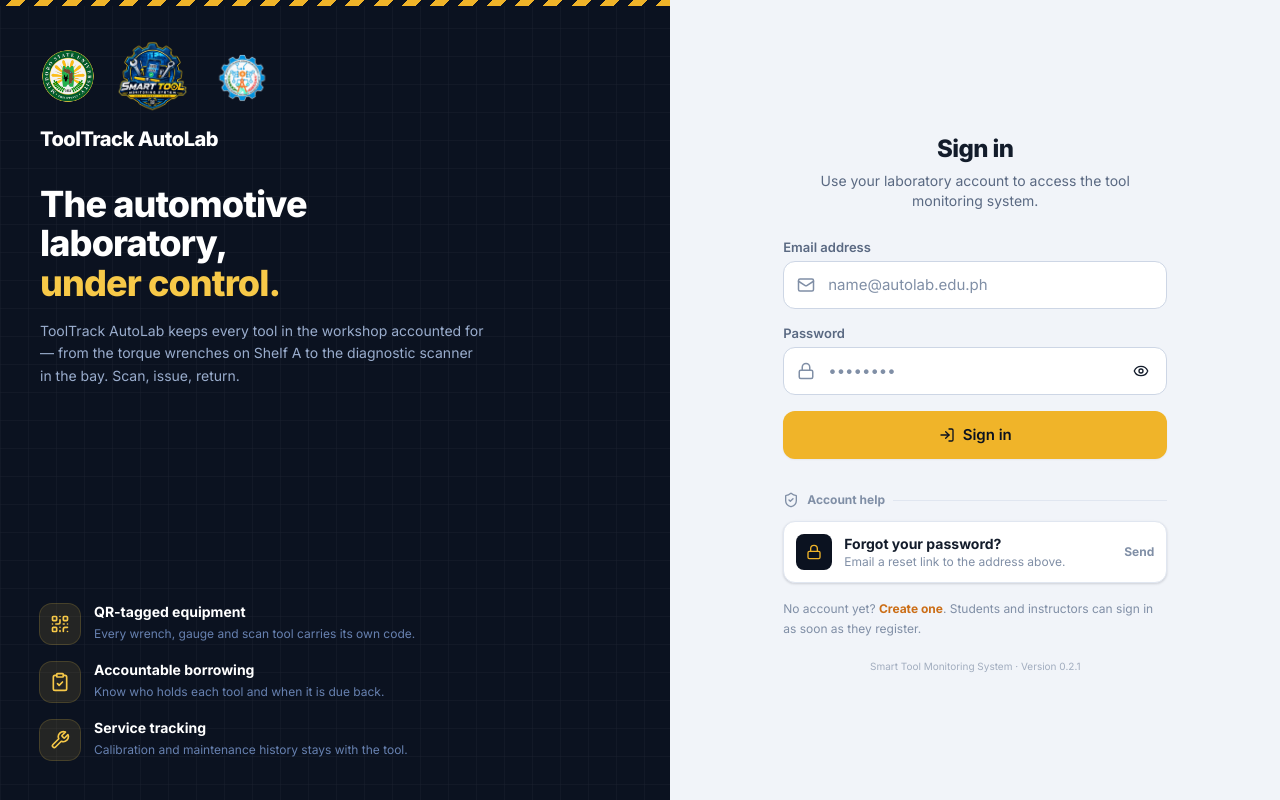
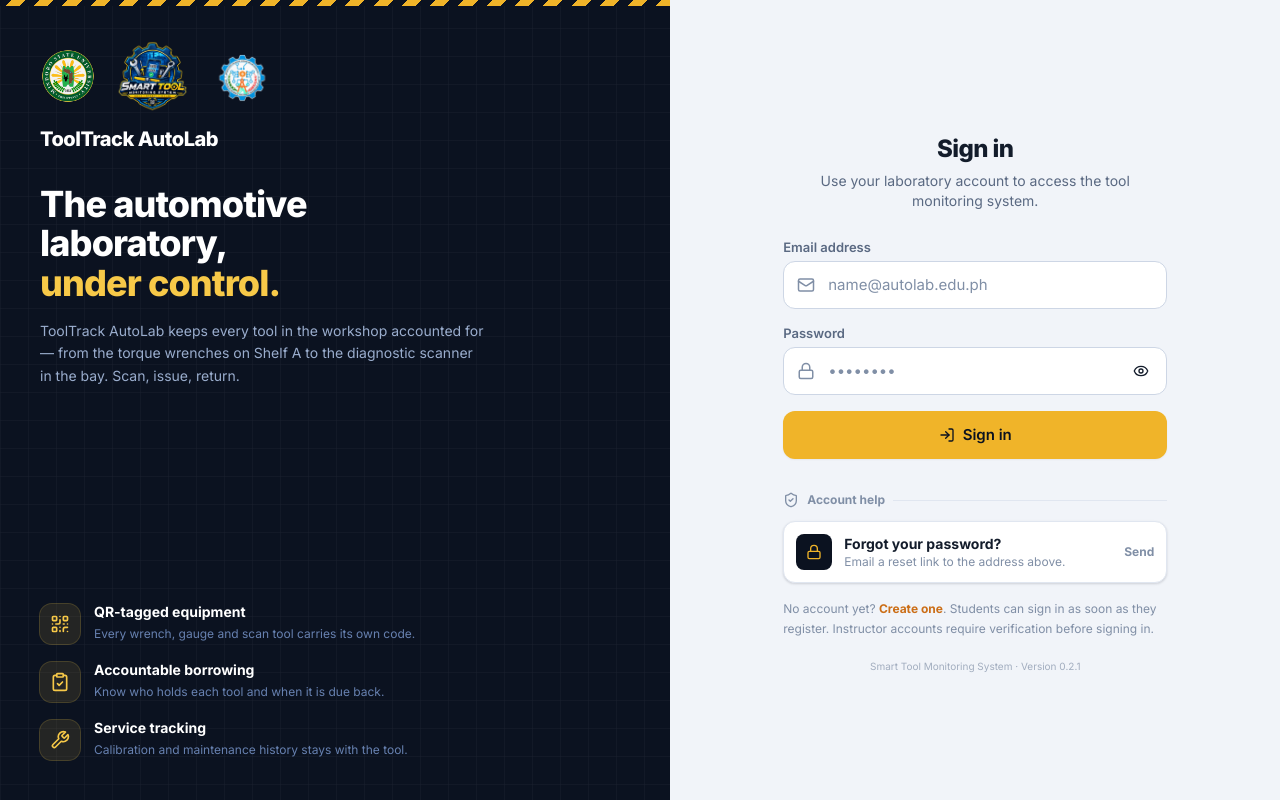
Before and after one commit to codewithryry/AutoTrack, a React (Vite) app: page /login in a window 1280 px wide. Built offline with nearby package versions, Linux system fonts and the light colour scheme; no server answers.

Commit message:
fix: clarify student and instructor signup sign-in messaging

```diff
--- a/src/pages/LoginPage.jsx
+++ b/src/pages/LoginPage.jsx
@@ -333,7 +333,7 @@ export default function LoginPage() {
             >
               Create one
             </Link>
-              . Students and instructors can sign in as soon as they register.
+            . Students can sign in as soon as they register. Instructor accounts require verification before signing in.
           </p>
           </div>
 
```
Lines whose indentation alone changed are shown as unchanged.
